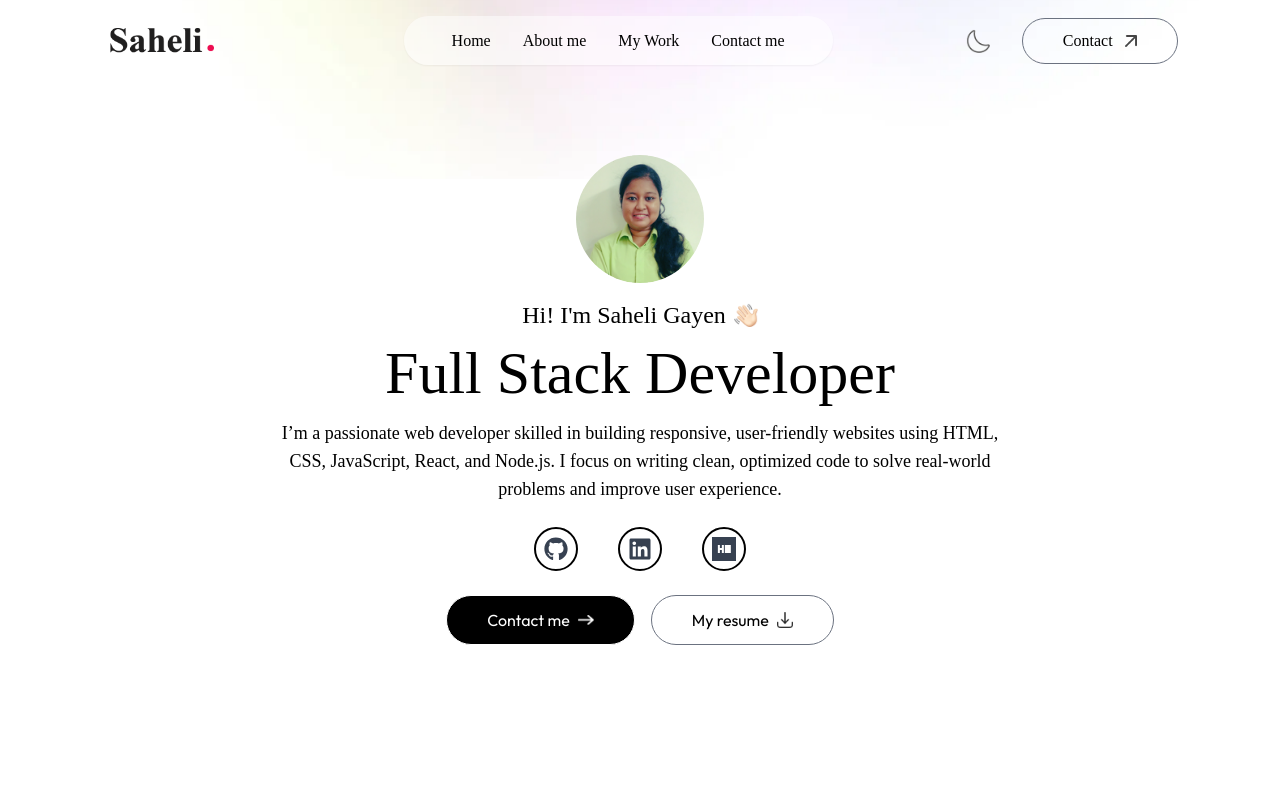
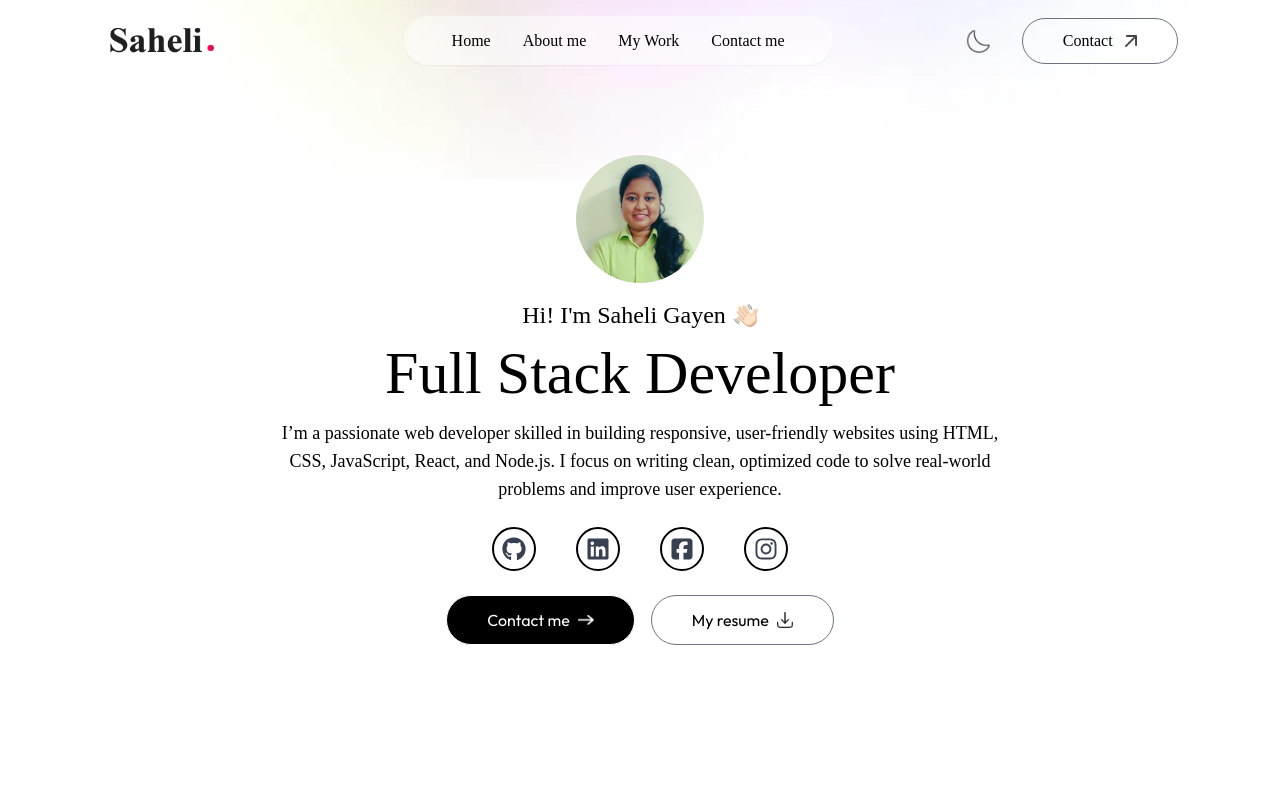
Before and after one commit to Saheli17/my_portfolio, a React (Vite) app: page / in a window 1280 px wide. Shown: the top 800 px of the page. Built offline with nearby package versions, Linux system fonts and the light colour scheme; a web font is replaced by a local one.

Commit message:
Update Header.jsx

```diff
--- a/src/components/Header.jsx
+++ b/src/components/Header.jsx
@@ -1,8 +1,8 @@
 import { assets } from '../assets/assets';
-import { FaGithub, FaLinkedin } from "react-icons/fa";
-import { SiHackerrank } from "react-icons/si";
+import { FaGithub, FaLinkedin, FaInstagram } from "react-icons/fa";
+// import { SiHackerrank } from "react-icons/si";
 import { motion } from "framer-motion";
-
+import { FaSquareFacebook } from "react-icons/fa6";
 const Header = () => {
   return (
     <div className='w-11/12 max-w-5xl mx-auto min-h-screen flex flex-col items-center justify-center text-center px-4'>
@@ -57,22 +57,36 @@ const Header = () => {
         <ul className="flex items-center gap-6 sm:gap-10 justify-center text-xl sm:text-2xl text-gray-700 dark:text-white">
           <li>
             <a href="https://github.com/Saheli17" target="_blank" rel="noopener noreferrer" aria-label="GitHub">
-              <div className="p-2 rounded-full border-2 border-black dark:border-white hover:border-pink-500 hover:text-pink-500 transition duration-300">
+              <div className="p-2 rounded-full border-2 border-black dark:border-white hover:border-pink-400 hover:text-pink-400 dark:hover:border-pink-500 dark:hover:text-pink-500 transition duration-300">
                 <FaGithub />
               </div>
             </a>
           </li>
           <li>
             <a href="https://linkedin.com/in/saheli-gayen-46b069333" target="_blank" rel="noopener noreferrer" aria-label="LinkedIn">
-              <div className="p-2 rounded-full border-2 border-black dark:border-white hover:border-pink-500 hover:text-pink-500 transition duration-300">
+              <div className="p-2 rounded-full border-2 border-black dark:border-white hover:border-pink-400 hover:text-pink-400 dark:hover:border-pink-500 dark:hover:text-pink-500 transition duration-300">
                 <FaLinkedin />
               </div>
             </a>
           </li>
+          {/* <li>
+            <a href="https://www.hackerrank.com/profile/gayensaheli17" target="_blank" rel="noopener noreferrer" aria-label="HackerRank">
+              <div className="p-2 rounded-full border-2 border-black dark:border-white hover:border-pink-400 hover:text-pink-400 dark:hover:border-pink-500 dark:hover:text-pink-500 transition duration-300">
+                  <SiHackerrank />
+              </div>
+            </a>
+          </li> */}
           <li>
-            <a href="https://www.hackerrank.com/profile/gayensaheli17" target="_blank" rel="noopener noreferrer" aria-label="HackerRank">
-              <div className="p-2 rounded-full border-2 border-black dark:border-white hover:border-pink-500 hover:text-pink-500 transition duration-300">
-                <SiHackerrank />
+            <a href="https://www.facebook.com/profile.php?id=61573558538621" target="_blank" rel="noopener noreferrer" aria-label="LinkedIn">
+              <div className="p-2 rounded-full border-2 border-black dark:border-white hover:border-pink-400 hover:text-pink-400 dark:hover:border-pink-500 dark:hover:text-pink-500 transition duration-300">
+                <FaSquareFacebook />
+              </div>
+            </a>
+          </li>
+          <li>
+            <a href="https://www.instagram.com/saheli_1708" target="_blank" rel="noopener noreferrer" aria-label="LinkedIn">
+              <div className="p-2 rounded-full border-2 border-black dark:border-white hover:border-pink-400 hover:text-pink-400 dark:hover:border-pink-500 dark:hover:text-pink-500 transition duration-300">
+                <FaInstagram />
               </div>
             </a>
           </li>
```
